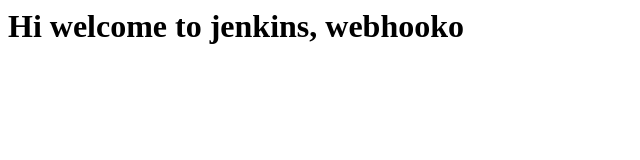
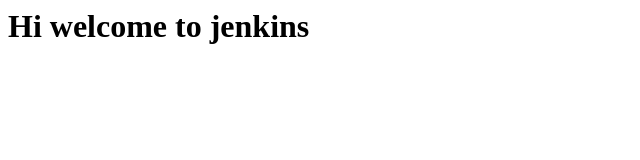
Before and after one commit to Kshitija-Jadhav/hello, a plain HTML site: page index.html in a window 1280 px wide. Shown: the whole page, without its empty margins (0-640 px from the left). Drawn offline with Linux system fonts and the light colour scheme.

Commit message:
Update index.html

```diff
--- a/index.html
+++ b/index.html
@@ -1 +1 @@
-<h1> Hi welcome to jenkins, webhooko</h1>
+<h1> Hi welcome to jenkins</h1>
```
